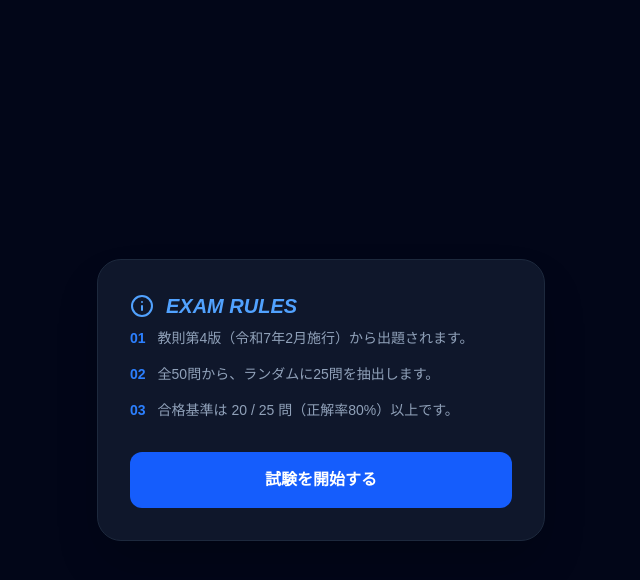
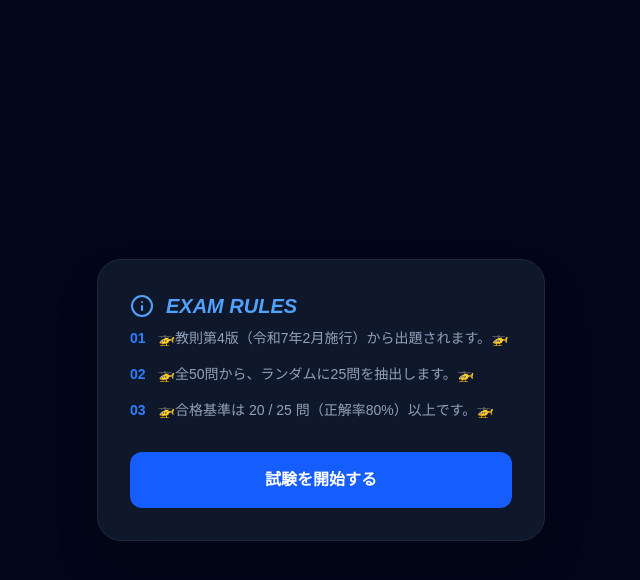
Before and after one commit to misyu977427-cmd/drone-quiz-app, a Next.js app: page / in a window 1280 px wide. Both pictures are taken after a click on the button "模擬試験をはじめる". Shown: the top 580 px of the page, without its empty margins (319-959 px from the left). Built offline with nearby package versions, Linux system fonts and the light colour scheme.

Commit message:
feat: タイトル日本語化・正誤判定表示の実装

```diff
--- a/src/app/page.tsx
+++ b/src/app/page.tsx
@@ -52,9 +52,9 @@ export default function Home() {
         <div className="max-w-md w-full bg-slate-900 border border-slate-800 p-8 rounded-3xl space-y-6 shadow-2xl">
           <div className="flex items-center gap-3 text-blue-400 mb-2 font-bold italic"><Info size={24} /> <h2 className="text-xl">EXAM RULES</h2></div>
           <ul className="space-y-4 text-sm text-slate-400 font-medium">
-            <li className="flex gap-3"><span className="text-blue-500 font-black">01</span> 教則第4版（令和7年2月施行）から出題されます。</li>
-            <li className="flex gap-3"><span className="text-blue-500 font-black">02</span> 全50問から、ランダムに25問を抽出します。</li>
-            <li className="flex gap-3"><span className="text-blue-500 font-black">03</span> 合格基準は 20 / 25 問（正解率80%）以上です。</li>
+            <li className="flex gap-3"><span className="text-blue-500 font-black">01</span> 🚁教則第4版（令和7年2月施行）から出題されます。🚁</li>
+            <li className="flex gap-3"><span className="text-blue-500 font-black">02</span> 🚁全50問から、ランダムに25問を抽出します。🚁</li>
+            <li className="flex gap-3"><span className="text-blue-500 font-black">03</span> 🚁合格基準は 20 / 25 問（正解率80%）以上です。🚁</li>
           </ul>
           <button onClick={startQuiz} className="w-full bg-blue-600 py-4 rounded-xl font-bold flex items-center justify-center gap-2 mt-8 active:scale-95 transition-all">試験を開始する</button>
         </div>
```
